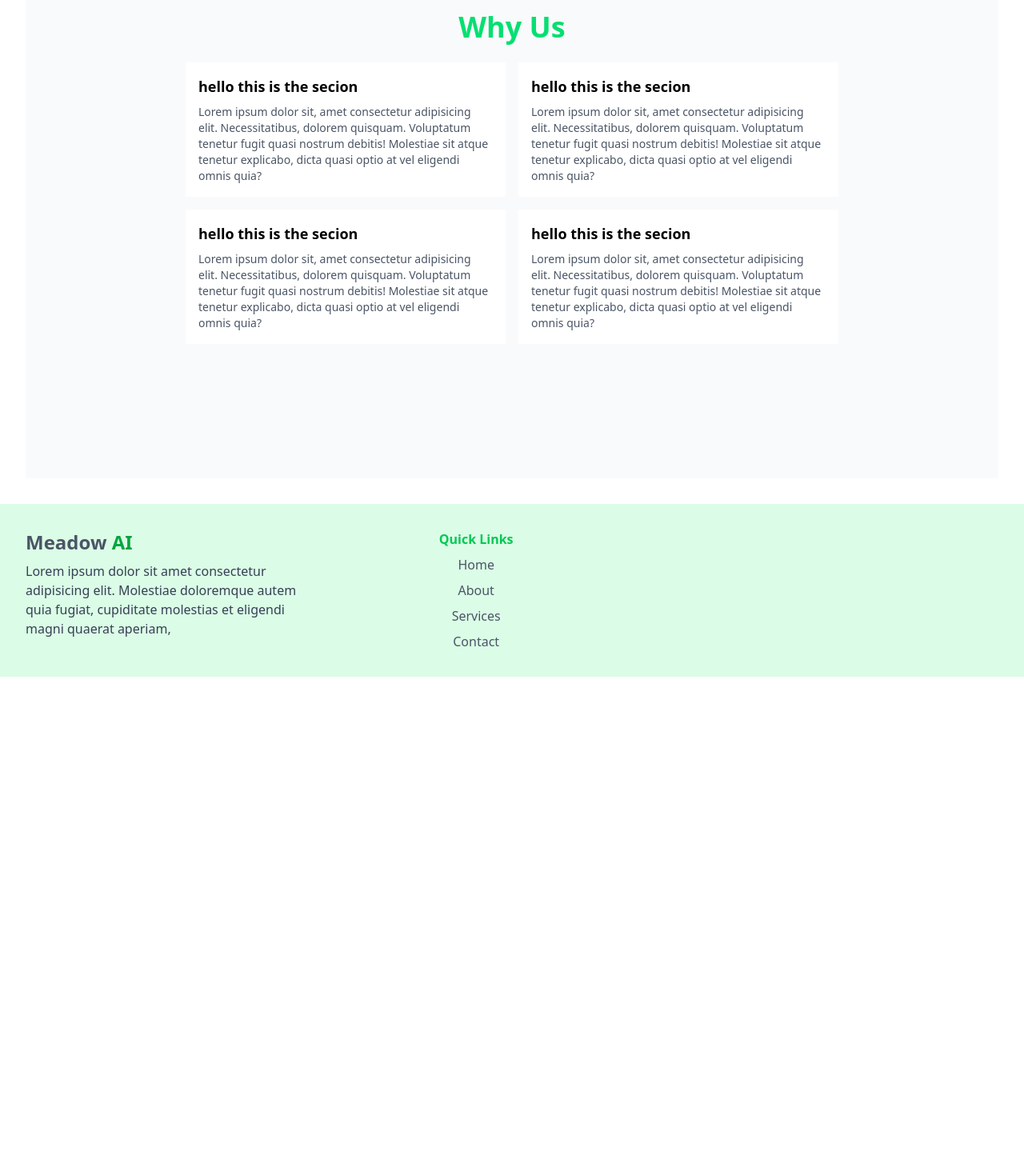
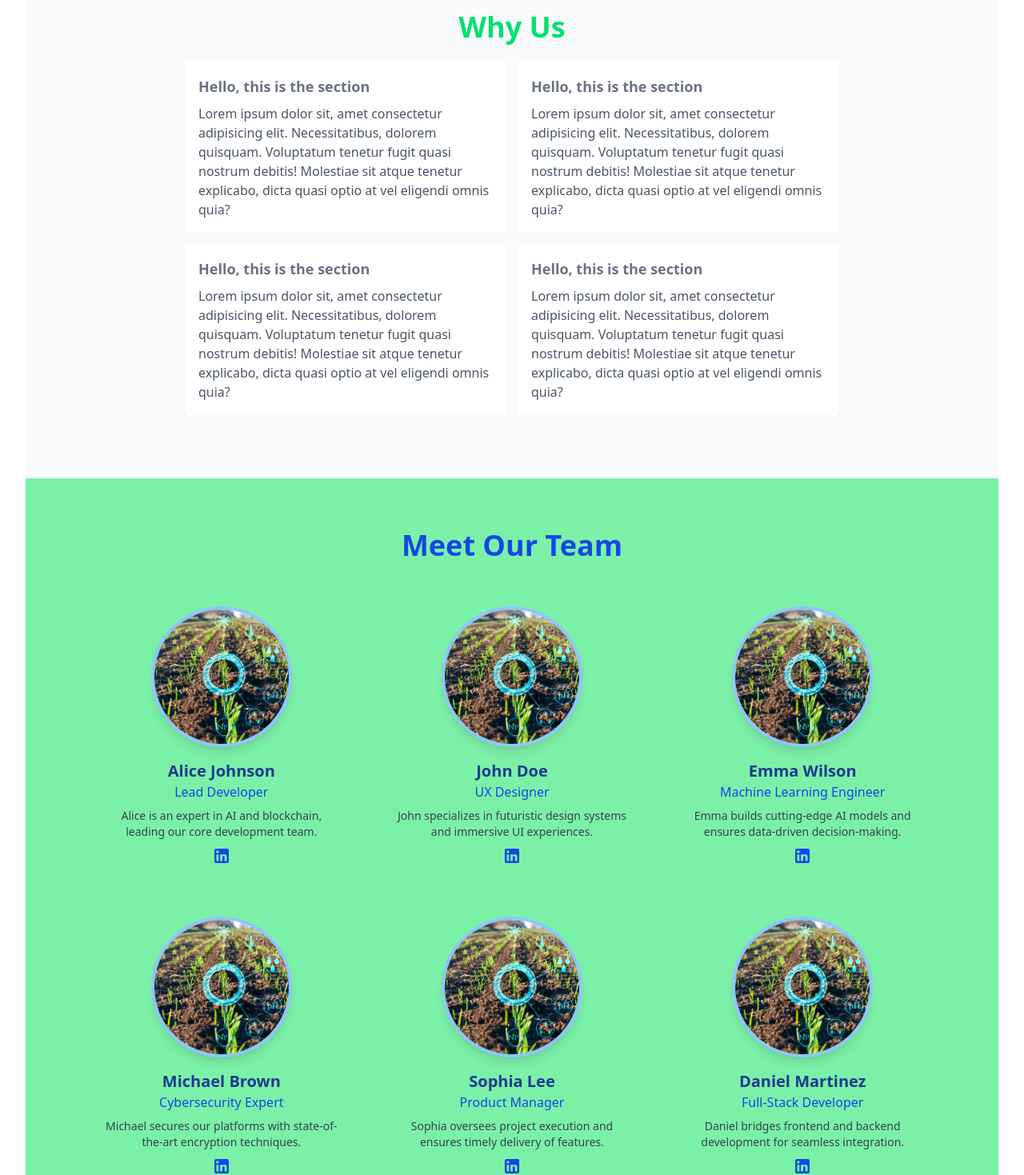
Before and after one commit to GEO-HACK/meadow-ai, a React (Vite) app: page /about in a window 1280 px wide. Shown: the part 1448-2917 px from the top of the page at 80% size. Before the commit the page ends 2294 px from the top, so only its background shows below. Built offline with nearby package versions, Linux system fonts and the light colour scheme.

Commit message:
team section

```diff
--- a/src/components/Services.jsx
+++ b/src/components/Services.jsx
@@ -17,7 +17,7 @@ const AnimatedCard = ({ icon, title, description }) => {
     >
 
       <motion.div
-        className="absolute inset-0"
+        className="absolute inset-0 bg-green-200"
         variants={{
           initial: { scaleX: 0, scaleY: 0, originX: 1, originY: 1 },
           hover: { scaleX: 1, scaleY: 1, transition: { duration: 0.4, ease: "easeInOut" } },
@@ -27,10 +27,10 @@ const AnimatedCard = ({ icon, title, description }) => {
       />
 
       {/* Content */}
-      <div className="relative z-10 transition-colors mt-4 mb-5">
+      <div className="relative z-10 transition-colors mt-4 mb-5 ">
         {icon}
-        <h1 className="font-bold text-2xl transition-colors mt-4"> {title} </h1>
-        <p className="text-md transition-colors mt-3"> {description} </p>
+        <h1 className="font-semibold text-gray-500 text-2xl transition-colors mt-4"> {title} </h1>
+        <p className="text-sm text-gray-600 transition-colors mt-3"> {description} </p>
       </div>
     </motion.div>
   );
--- /dev/null
+++ b/src/components/Team.jsx
@@ -0,0 +1,89 @@
+import { motion } from "framer-motion";
+import { LinkedIn } from "@mui/icons-material";
+import { Link } from "react-router-dom";
+
+export default function TeamSection() {
+  // Team Member Data
+  const teamData = [
+    {
+      id: 1,
+      name: "Alice Johnson",
+      role: "Lead Developer",
+      image: "/about.jpg",
+      description: "Alice is an expert in AI and blockchain, leading our core development team.",
+    },
+    {
+      id: 2,
+      name: "John Doe",
+      role: "UX Designer",
+      image: "/about.jpg",
+      description: "John specializes in futuristic design systems and immersive UI experiences.",
+    },
+    {
+      id: 3,
+      name: "Emma Wilson",
+      role: "Machine Learning Engineer",
+      image: "/about.jpg",
+      description: "Emma builds cutting-edge AI models and ensures data-driven decision-making.",
+    },
+    {
+      id: 4,
+      name: "Michael Brown",
+      role: "Cybersecurity Expert",
+      image: "/about.jpg",
+      description: "Michael secures our platforms with state-of-the-art encryption techniques.",
+    },
+    {
+      id: 5,
+      name: "Sophia Lee",
+      role: "Product Manager",
+      image: "/about.jpg",
+      description: "Sophia oversees project execution and ensures timely delivery of features.",
+    },
+    {
+      id: 6,
+      name: "Daniel Martinez",
+      role: "Full-Stack Developer",
+      image: "/about.jpg",
+      description: "Daniel bridges frontend and backend development for seamless integration.",
+    },
+  ];
+
+  return (
+    <section className="py-16 bg-green-300 text-gray-800">
+      <div className="max-w-6xl mx-auto px-6">
+        <h2 className="text-center text-4xl font-bold text-blue-700 mb-10">
+          Meet Our Team
+        </h2>
+
+        <div className="flex flex-wrap justify-center gap-8">
+          {teamData.map((member, index) => (
+            <motion.div
+              key={member.id}
+              className="flex flex-col items-center w-full md:w-[45%] lg:w-[30%] p-4"
+              initial={{ opacity: 0, y: 50 }}
+              whileInView={{ opacity: 1, y: 0 }}
+              transition={{ duration: 0.6 }}
+            >
+              {/* Profile Image */}
+              <div className="relative w-40 h-40 md:w-44 md:h-44 rounded-full overflow-hidden shadow-lg border-4 border-blue-300">
+                <img src={member.image} alt={member.name} className="w-full h-full object-cover" />
+              </div>
+
+              {/* Member Details */}
+              <div className="text-center mt-4">
+                <h3 className="text-xl font-semibold text-blue-900">{member.name}</h3>
+                <p className="text-blue-700">{member.role}</p>
+                <p className="mt-2 text-gray-700 text-sm">{member.description}</p>
+                <Link href="#" className="mt-4">
+                <LinkedIn className="text-blue-700 mt-2 cursor-pointer" />
+                </Link>
+
+              </div>
+            </motion.div>
+          ))}
+        </div>
+      </div>
+    </section>
+  );
+}
--- a/src/components/hero.jsx
+++ b/src/components/hero.jsx
@@ -1,23 +1,48 @@
 import React from "react";
-import Button from "./button"
+import Button from "./button";
 import Infobox from "./infobox";
 import tractorImage from "../assets/Picture3.jpg";
+import { motion } from "framer-motion";
 
 const HeroSection = () => {
   return (
-    <section className="relative flex flex-col items-center justify-center text-center  rounded-t-[30px] text-white bg-black h-[500px]">
-      <img className="absolute inset-0 object-cover rounded-t-[30px] w-full h-full opacity-50" src={tractorImage} alt="tractor" />
+    <section className="relative flex flex-col items-center justify-center text-center rounded-t-[30px] text-white bg-black h-[500px] overflow-hidden">
+      <motion.img
+        className="absolute inset-0 object-cover rounded-t-[30px] w-full h-full opacity-50"
+        src={tractorImage}
+        alt="tractor"
+        initial={{ scale: 1.1 }}
+        animate={{ scale: 1 }}
+        transition={{ duration: 1 }}
+      />
 
-      <div className="relative z-10 px-6 py-16 md:py-24">
+      <div className="relative z-10 px-6 py-16 md:py-24 max-w-3xl">
         <Infobox info="AI in Agriculture" background_color="white" />
-        <h1 className="mt-4 text-4xl font-extrabold sm:text-5xl md:text-6xl">
+        <motion.h1
+          className="mt-4 text-4xl font-extrabold sm:text-5xl md:text-6xl"
+          initial={{ opacity: 0, y: 20 }}
+          animate={{ opacity: 1, y: 0 }}
+          transition={{ duration: 0.8 }}
+        >
           Revolutionizing Smallholder Agriculture
-        </h1>
-        <p className="mt-2 text-lg sm:text-xl">Transforming the future of farming</p>
+        </motion.h1>
+        <motion.p
+          className="mt-2 text-lg sm:text-xl"
+          initial={{ opacity: 0, y: 10 }}
+          animate={{ opacity: 1, y: 0 }}
+          transition={{ delay: 0.3, duration: 0.8 }}
+        >
+          Transforming the future of farming with cutting-edge AI solutions
+        </motion.p>
 
-        <div className="mt-6">
+        <motion.div
+          className="mt-6"
+          initial={{ opacity: 0, scale: 0.9 }}
+          animate={{ opacity: 1, scale: 1 }}
+          transition={{ delay: 0.5, duration: 0.5 }}
+        >
           <Button text="Get Started" color="white" link="" text_color="black" />
-        </div>
+        </motion.div>
       </div>
     </section>
   );
--- a/src/pages/About.jsx
+++ b/src/pages/About.jsx
@@ -2,6 +2,7 @@ import React from "react";
 import { motion } from "framer-motion";
 import { useInView } from "react-intersection-observer";
 import { MountainSnow, Telescope, Gem } from "lucide-react";
+import Team from "../components/Team";
 
 const About = () => {
   const { ref: firstSectionRef, inView: firstSectionInView } = useInView({
@@ -125,50 +126,58 @@ const About = () => {
         </div>
       </section>
 
-      <section className="  bg-gray-50 h-[600px]">
+      <section className="bg-gray-50 h-[600px]">
         <div className="flex flex-col items-center p-4">
           <h1 className="text-green-400 font-bold text-4xl">Why Us</h1>
-          <div className="grid grid-cols-2  gap-4 mt-6">
-            <div className="bg-white w-[400px]  p-4 gap-3">
-              <h1  className="font-bold text-lg">hello this is the secion</h1>
-              <p className="text-gray-600 text-sm mt-2">
+          <div className="grid grid-cols-2 gap-4 mt-6">
+            <div className="bg-white w-[400px] p-4 gap-3 cursor-pointer transition-all duration-300 hover:bg-gradient-to-r from-green-400 to-green-600 hover:text-white">
+              <h1 className="font-bold text-lg text-gray-500 hover:text-white">
+                Hello, this is the section
+              </h1>
+              <p className="text-gray-600 text-md mt-2 hover:text-white">
                 Lorem ipsum dolor sit, amet consectetur adipisicing elit.
                 Necessitatibus, dolorem quisquam. Voluptatum tenetur fugit quasi
                 nostrum debitis! Molestiae sit atque tenetur explicabo, dicta
                 quasi optio at vel eligendi omnis quia?
               </p>
             </div>
-            <div className="bg-white w-[400px] p-4 gap-3 ">
-              <h1  className="font-bold text-lg">hello this is the secion</h1>
-              <p className="text-gray-600 text-sm mt-2">
+            <div className="bg-white w-[400px] p-4 gap-3 cursor-pointer transition-all duration-300 hover:bg-gradient-to-r from-green-400 to-green-600 hover:text-white">
+              <h1 className="font-bold text-lg text-gray-500 hover:text-white">
+                Hello, this is the section
+              </h1>
+              <p className="text-gray-600 text-md mt-2 hover:text-white">
                 Lorem ipsum dolor sit, amet consectetur adipisicing elit.
                 Necessitatibus, dolorem quisquam. Voluptatum tenetur fugit quasi
                 nostrum debitis! Molestiae sit atque tenetur explicabo, dicta
                 quasi optio at vel eligendi omnis quia?
               </p>
             </div>
-            <div className="bg-white w-[400px] p-4 gap-3">
-              <h1  className="font-bold text-lg">hello this is the secion</h1>
-              <p className="text-gray-600 text-sm mt-2">
+            <div className="bg-white w-[400px] p-4 gap-3 cursor-pointer transition-all duration-300 hover:bg-gradient-to-r from-green-400 to-green-600 hover:text-white">
+              <h1 className="font-bold text-lg text-gray-500 hover:text-white">
+                Hello, this is the section
+              </h1>
+              <p className="text-gray-600 text-md mt-2 hover:text-white">
                 Lorem ipsum dolor sit, amet consectetur adipisicing elit.
                 Necessitatibus, dolorem quisquam. Voluptatum tenetur fugit quasi
                 nostrum debitis! Molestiae sit atque tenetur explicabo, dicta
                 quasi optio at vel eligendi omnis quia?
               </p>
             </div>
-            <div className="bg-white w-[400px] p-4 gap-3 ">
-              <h1  className="font-bold text-lg">hello this is the secion</h1>
-              <p className="text-gray-600 text-sm mt-2">
+            <div className="bg-white w-[400px] p-4 gap-3 cursor-pointer transition-all duration-300 hover:bg-gradient-to-r from-green-400 to-green-600 hover:text-white">
+              <h1 className="font-bold text-lg text-gray-500 hover:text-white">
+                Hello, this is the section
+              </h1>
+              <p className="text-gray-600 text-md mt-2 hover:text-white">
                 Lorem ipsum dolor sit, amet consectetur adipisicing elit.
                 Necessitatibus, dolorem quisquam. Voluptatum tenetur fugit quasi
                 nostrum debitis! Molestiae sit atque tenetur explicabo, dicta
                 quasi optio at vel eligendi omnis quia?
               </p>
             </div>
-
           </div>
         </div>
       </section>
+      <Team/>
     </div>
   );
 };
```
Also changed, not shown: src/components/HeroSect.jsx (+26 -18 lines).
